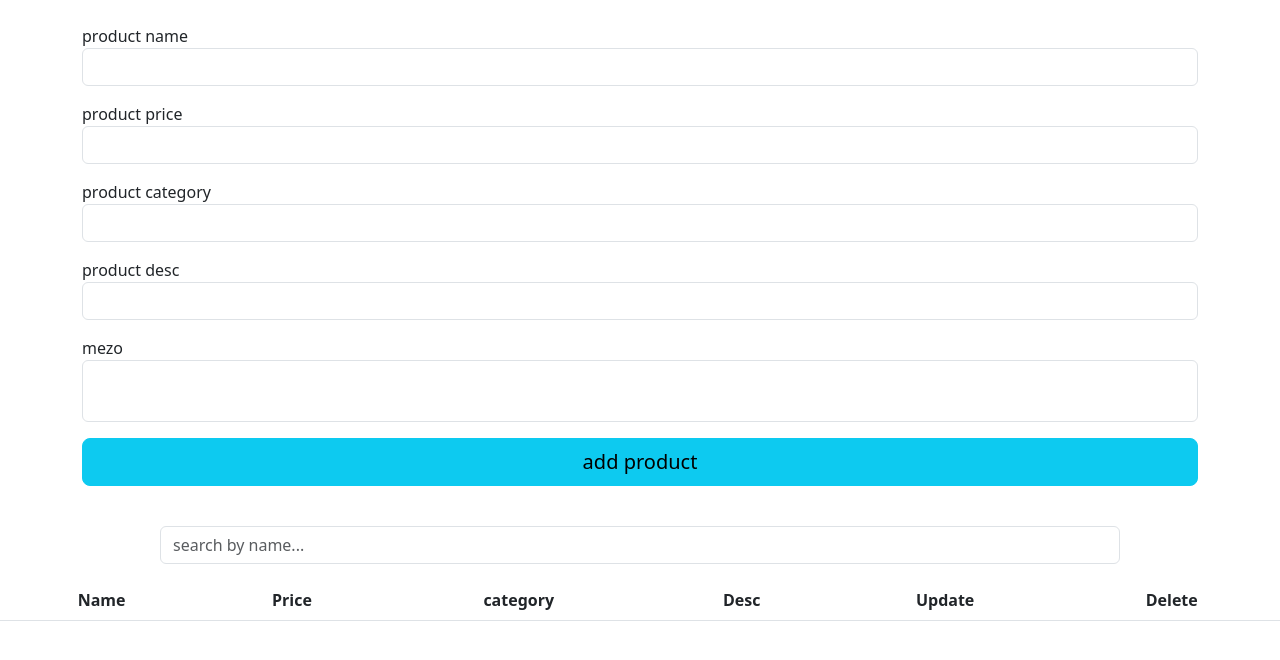
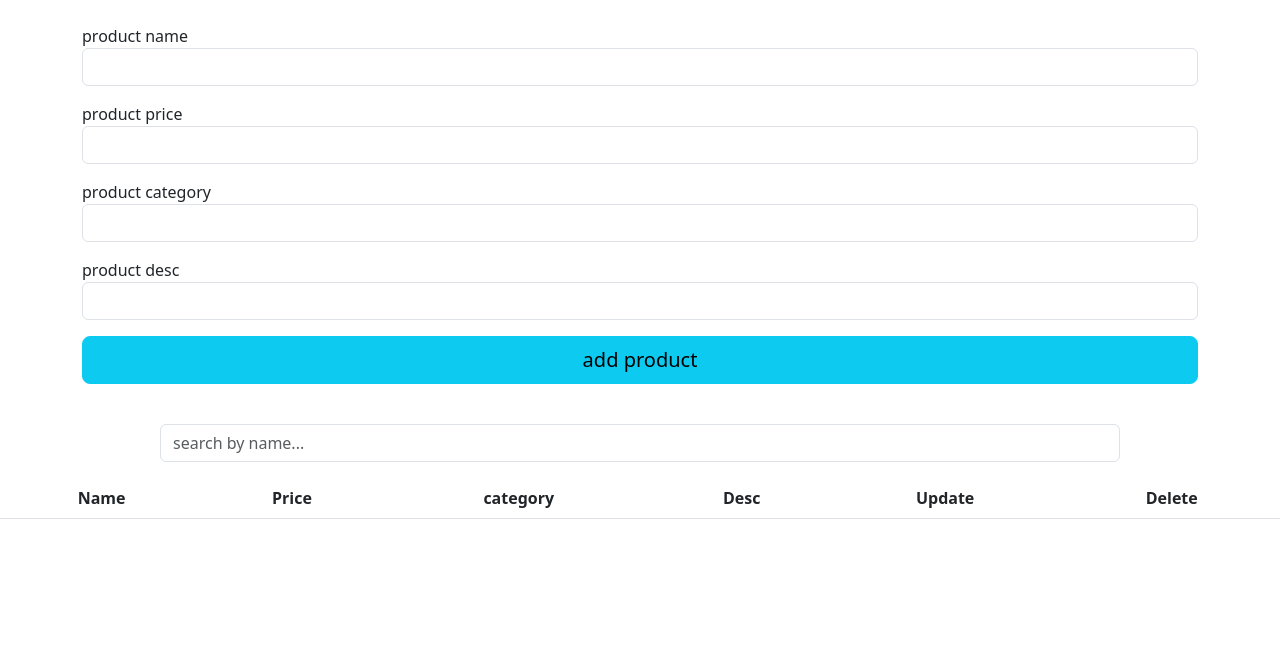
Before and after one commit to master-x-97/Crud, a plain HTML site: page index.html in a window 1280 px wide. Drawn offline with Linux system fonts and the light colour scheme.

Commit message:
deleted input

```diff
--- a/index.html
+++ b/index.html
@@ -25,8 +25,8 @@
     <label for="productDesc">product desc</label>
     <input type="text" class="form-control mb-3 " id="productDesc" >
 
-    <label for="mezo">mezo</label>
-    <textarea type="text" class="form-control mb-3 " id="mezo" ></textarea>
+      <!-- <label for="mezo">mezo</label>
+      <textarea type="text" class="form-control mb-3 " id="mezo" ></textarea> -->
 
     <button id="addBtn" onclick="addproduct()" class=" w-100 btn btn-lg btn-info d-block">add product</button>
     <button id="upDateBtn" onclick="replaceProduct()"  class=" w-100 btn btn-lg btn-warning my-3 d-none ">UpDate product</button>
```
